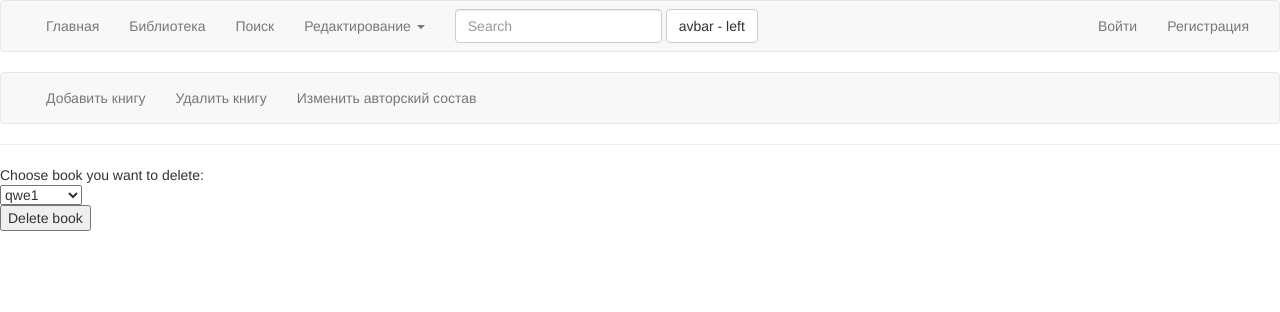
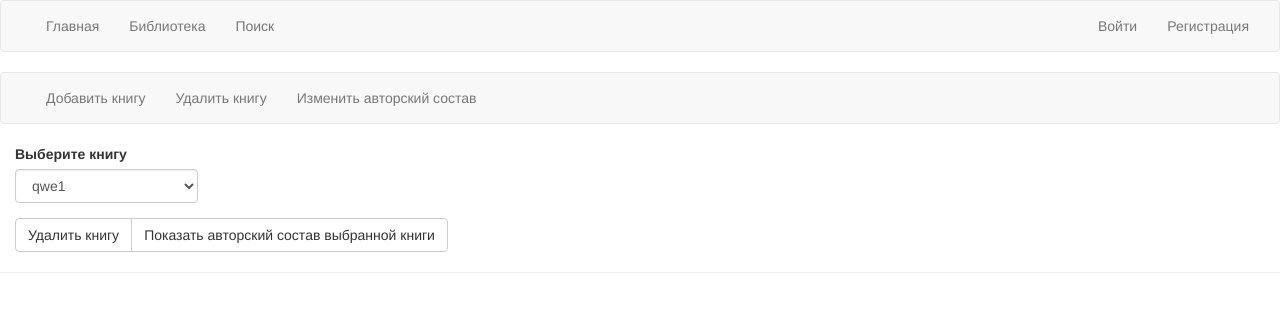
Before and after one commit to nlkek/flasklibraryproject, a Flask app: page /deletebook in a window 1280 px wide. Shown: the top 312 px of the page. Run offline with Flask 2, Linux system fonts and the light colour scheme; data comes from the database, SQL or seed files in the repository; both versions use the stored data as it was after the commit; some libraries are stand-ins or nearby versions.

Commit message:
Add files via upload

```diff
--- a/flasktestlibrary/forms.py
+++ b/flasktestlibrary/forms.py
@@ -11,16 +11,16 @@ class LoginForm(Form):
 
 
 class SearchForm(Form):
-    search_radio = RadioField('search', choices=[('book', 'search by bookname'), ('author', 'search by author')], default='book')
-    search_attr = StringField('search_attr', validators=[Required()])
+    search_radio = RadioField('search', choices=[('book',u'Искать по названию книги'), ('author', u'Искать по автору')], default='book')
+    search_attr = StringField(u'Введите название книги или имя автора', validators=[Required()])
 
 
 class AddForm(Form):
-    name = StringField('name', validators=[Required()])
+    name = StringField(u'Введите название книги', validators=[Required()])
 
 
 class DeleteForm(Form):
-    list_of_obj = SelectField('objs', coerce=int, validators=[Required()])
+    list_of_obj = SelectField(u'Выберите книгу', coerce=int, validators=[Required()])
 
 
 class BookEditForm(Form):
--- a/flasktestlibrary/templates/base.html
+++ b/flasktestlibrary/templates/base.html
@@ -22,6 +22,7 @@
         {% endif %}
     </div>
 <hr>
+    <h1>kekeke</h1>
     {% with messages = get_flashed_messages() %}
     {% if messages %}
     <ul>
--- a/flasktestlibrary/templates/basee.html
+++ b/flasktestlibrary/templates/basee.html
@@ -9,6 +9,7 @@
           <li><a href="/">Главная</a></li>
         <li><a href="/library">Библиотека</a></li>
         <li><a href="/search">Поиск</a></li>
+          {% if user.is_authenticated%}
         <li class="dropdown">
           <a href="#" class="dropdown-toggle" data-toggle="dropdown" role="button" aria-haspopup="true" aria-expanded="false">Редактирование <span class="caret"></span></a>
           <ul class="dropdown-menu">
@@ -17,13 +18,8 @@
             <li><a href="/authorpreedit">Редактировать список авторов</a></li>
           </ul>
         </li>
+          {% endif %}
       </ul>
-      <form class="navbar-form navbar-left">
-        <div class="form-group">
-          <input type="text" class="form-control" placeholder="Search">
-        </div>
-        <button type="submit" class="btn btn-default"><n></n>avbar - left</button>
-      </form>
             {% if user.is_authenticated%}
                 <p class="navbar-text navbar-right">Signed in as <a href="#" class="navbar-link">{{ user.login }}</a></p>
                 <ul class="nav navbar-nav navbar-right">
@@ -39,4 +35,17 @@
     </div><!-- /.navbar-collapse -->
   </div><!-- /.container-fluid -->
 </nav>
+
+    {% with messages = get_flashed_messages() %}
+    {% if messages %}
+    {% for message in messages %}
+            <div class="alert alert-info" role="alert">
+        {{ message }}
+            </div>
+    {% endfor %}
+    </ul>
+    {% endif %}
+    {% endwith %}
+
+
 {% endblock %}
--- a/flasktestlibrary/templates/deletebook.html
+++ b/flasktestlibrary/templates/deletebook.html
@@ -1,10 +1,32 @@
+{%  import "bootstrap/wtf.html" as wtf %}
 {% extends "bookpreedit.html" %}
 {% block contentt %}
-        <hr>
-    Choose book you want to delete:<br>
-<form action="" method="post" name="delete">
-{{ form.hidden_tag() }}
-    {{ form.list_of_obj }}
-    <p><input type="submit" value="Delete book"></p>
-</form>
+<div class="container-fluid">
+        <form action="" method="post" name="delete">
+            {{ form.hidden_tag() }}
+            <div class="row">
+            <div class="col-md-2">
+                {{ wtf.form_field(form.list_of_obj) }}
+                            </div>
+            </div>
+                <div class="btn-group">
+                    <input type="submit" class="btn btn-default" name="submit" value="Удалить книгу">
+                <input type="submit" class="btn btn-default" name="submit" value="Показать авторский состав выбранной книги">
+                    </div>
+
+
+        </form>
+    </div>
+    <hr>
+    <div class="container-fluid">
+    {% if book %}
+    <div><h2>{{book.bookname}}</h2></div>
+    {% for author in book.authors %}
+        <div>  <li>{{ author.authorname }}</li></div>
+    {% endfor %}
+    {% endif %}
+    </div>
+
+
+
 {% endblock %}
--- a/flasktestlibrary/templates/editing.html
+++ b/flasktestlibrary/templates/editing.html
@@ -3,7 +3,7 @@
 
 {% block contentt %}
     <div class="container-fluid">
-        <form action="" method="post" name="search">
+        <form action="" method="post" name="edit">
             {{ form.hidden_tag() }}
             <div class="row">
             <div class="col-md-2">
--- a/flasktestlibrary/views.py
+++ b/flasktestlibrary/views.py
@@ -84,12 +84,16 @@ def search():
     if form.validate_on_submit():
         if form.search_radio.data == 'book':
             books = Book.query.filter(Book.bookname.contains(form.search_attr.data)).all()
+            if not books:
+                flash(u"Нет такой книги")
             return render_template('search.html',
                                    form=form,
                                    user=current_user,
                                    books=books)
         else:
             authors = Author.query.filter(Author.authorname.contains(form.search_attr.data)).all()
+            if not authors:
+                flash(u"Нет такого автора")
             return render_template('search.html',
                                    form=form,
                                    user=current_user,
@@ -119,7 +123,6 @@ def bookedit():
         if request.form['submit'] == u'Показать авторский состав выбранной книги':
             book = Book.query.get(form.list_of_books.data)
             return render_template('editing.html', form=form, user=current_user, book=book)
-    if request.method == 'POST':
         if request.form['submit'] == u'Добавить выбранного автора в авторский состав выбранной книги':
             author = Author.query.get(form.list_of_authors.data)
             book = Book.query.get(form.list_of_books.data)
@@ -127,7 +130,6 @@ def bookedit():
             dbs.session.add(book)
             dbs.session.commit()
             return render_template('editing.html', form=form, user=current_user, book=book)
-    if request.method == 'POST':
         if request.form['submit'] == u'Удалить выбранного автора из авторского состава выбранной книги':
             author = Author.query.get(form.list_of_authors.data)
             book = Book.query.get(form.list_of_books.data)
@@ -143,6 +145,13 @@ def bookedit():
 def authoredit():
     pass
 
+#############
+############
+################
+##################
+###################3
+#ДОБАВИТЬ ПРОВЕРКУ НА СУЩЕСТВОВАНИЕ ДОБАВЛЯЕМОЙ КНИГИ
+
 
 @app.route("/addbook", methods=['GET', 'POST'])
 def addbook():
@@ -151,7 +160,7 @@ def addbook():
         book = Book(bookname=form.name.data)
         dbs.session.add(book)
         dbs.session.commit()
-        flash('Book:%s was added to the library.' % book.bookname )
+        flash(u'Книга:%s была добавлена в библиотеку' % book.bookname)
         return redirect(url_for("addbook"))
     return render_template('addbook.html', form=form, user=current_user)
 
@@ -160,11 +169,16 @@ def addbook():
 def deletebook():
     form = DeleteForm()
     form.list_of_obj.choices = [(book.id, book.bookname) for book in Book.query.all()]
-    if form.validate_on_submit():
-        book = Book.query.get(form.list_of_obj.data)
-        dbs.session.delete(book)
-        dbs.session.commit()
-        return redirect(url_for('deletebook'))
+    if request.method == 'POST':
+        if request.form['submit'] == u'Удалить книгу':
+            book = Book.query.get(form.list_of_obj.data)
+            dbs.session.delete(book)
+            dbs.session.commit()
+            flash(u'Книга:%s была удалена из библиотеки' % book.bookname)
+            return redirect(url_for('deletebook'))
+        if request.form['submit'] == u'Показать авторский состав выбранной книги':
+            book = Book.query.get(form.list_of_obj.data)
+            return render_template('deletebook.html', form=form, user=current_user, book=book)
     return render_template('deletebook.html', form=form, user=current_user)
 
 
```
Also changed, not shown: flasktestlibrary/templates/addauthor.html (+17 -8 lines), flasktestlibrary/templates/addbook.html (+16 -7 lines), flasktestlibrary/templates/search.html (+17 -7 lines), flasktestlibrary/library.db, 5 other files.
